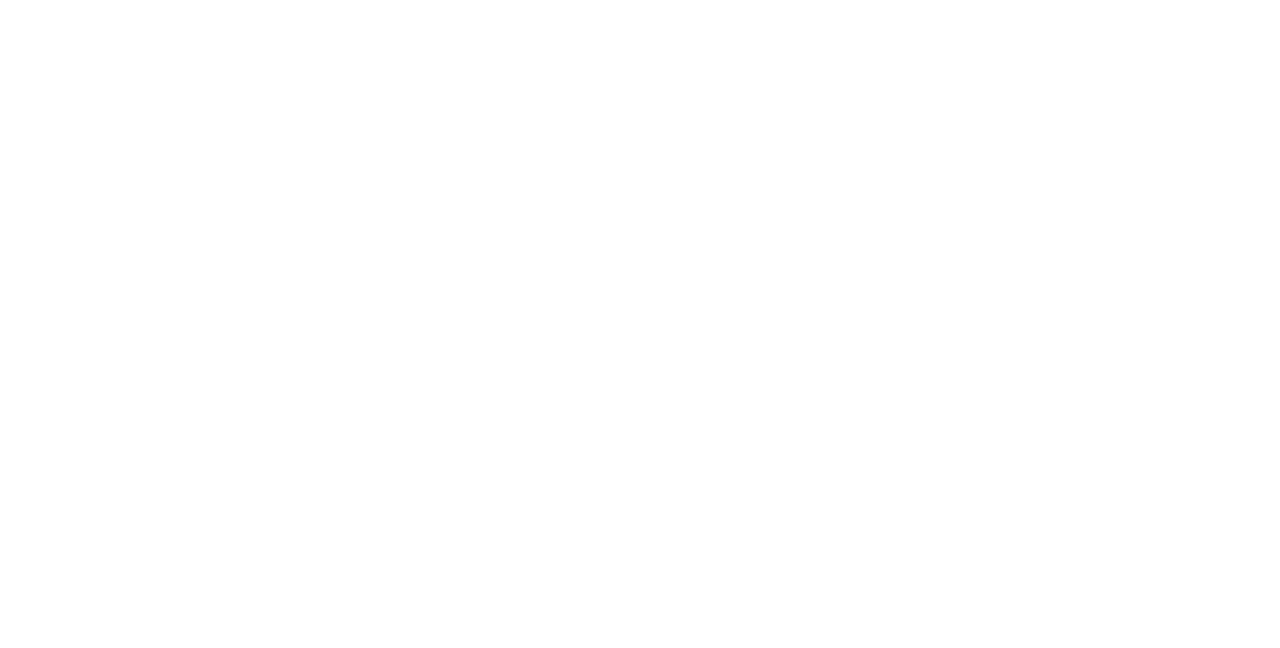
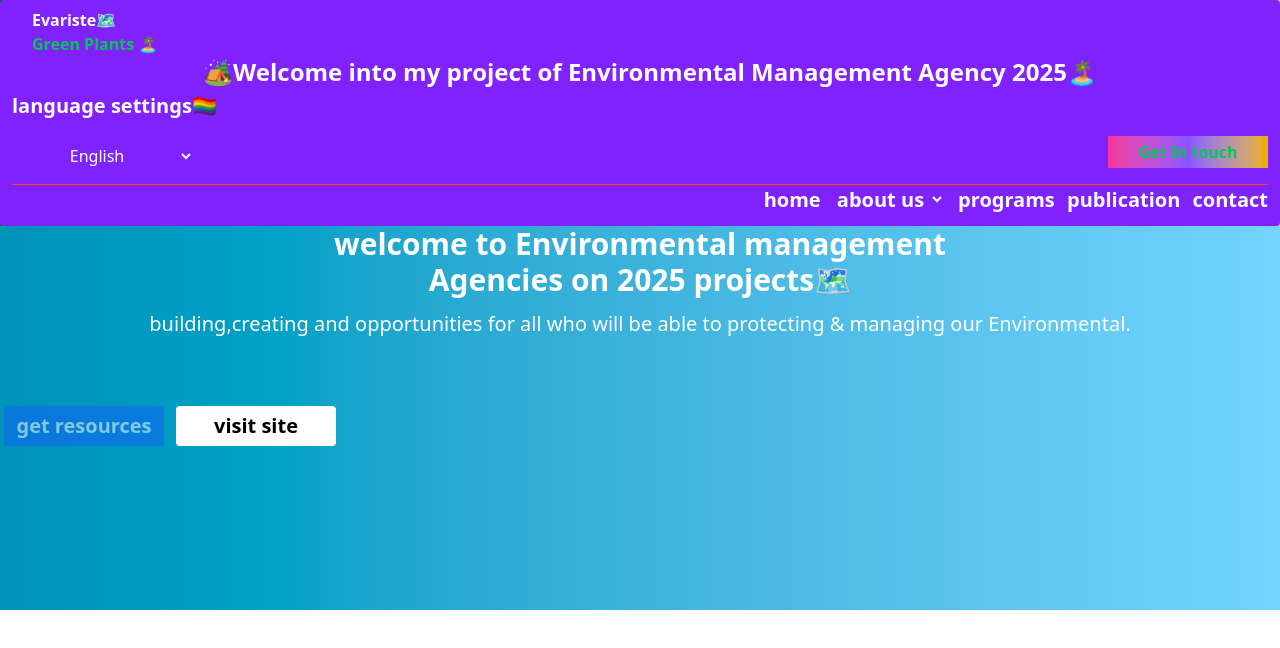
Before and after one commit to evariste123/project1, a plain HTML site: page index0.html in a window 1280 px wide. Drawn offline with nearby package versions, Linux system fonts and the light colour scheme.

Commit message:
project2

```diff
--- a/index0.html
+++ b/index0.html
@@ -0,0 +1,107 @@
+<!doctype html>
+<html>
+  <head>
+    <meta charset="UTF-8" />
+    <meta name="viewport" content="width=device-width, initial-scale=1.0" />
+    <script src="https://cdn.jsdelivr.net/npm/@tailwindcss/browser@4"></script>
+    <title>🏚home | pages</title>
+  </head>
+  <body>
+    <section class="relative w-auto col-span-5 ml-auto bg-linear-to-l from-yellow-400 via-slate-600 to-emerald-800">
+    <nav class="relative p-3 ml-auto rounded-sm bg-violet-600 ">
+      <div class="relative flex-col col-span-5 ml-5 font-bold text-left text-white cursor-pointer bottom-1">Evariste🗺<h1 class="relative text-green-500 cursor-pointer hover:inset-x-auto">Green Plants 🏝</h1>
+        <h1 class="relative bottom-0 text-2xl font-extrabold text-center text-white transition-opacity hover:text-orange-500 ">🏕Welcome into my project of Environmental Management Agency 2025🏝</h1>
+        </div>
+         <h1 class="relative grid-flow-col grid-cols-4 text-xl font-extrabold text-white">language settings🏳‍🌈</h1>
+    <div class="relative cursor-pointer top-5">
+    <select name="language" id="language" class="relative h-8 text-center text-white transition duration-300 cursor-pointer bg-violet-600 hover:rounded-sm">
+      <option value="">English</option>
+      <option value="">Spanish</option>
+       <option value="">French</option>
+    <option value="">Spanish</option>
+    <option value="">Swahili</option>
+    <option value="">Japanese</option>
+    <option value="">United kingdom(uk)</option>
+    <option value="">United state(US)</option>
+    <option value="">hindi</option>
+    <option value="">Indonesia</option>
+    <option value="">Africans</option>
+    <option value="">french(canada)</option>
+    <option value="">Ikinyarwanda</option>
+    <option value="">Ikirundi</option>
+    <option value="">albanian</option>
+    <option value="">anharic</option>
+    <option value="">arabic</option>
+    <option value="">armerian</option>
+    <option value="">assamese</option>
+    <option value="">azerbaijian</option>
+    <option value="">bangla</option>
+    <option value="">basque</option>
+    <option value="">bosinian</option>
+    <option value="">bulganian</option>
+    <option value="">burmese</option>
+    <option value="">gatalan</option>
+    <option value="">chinese(simplified)</option>
+    <option value="">chinese(tradition)</option>
+    <option value="">croatian</option>
+    <option value="">Czech</option>
+    <option value="">Danish</option>
+    <option value="">Dutch</option>
+    <option value="">Estonian</option>
+    <option value="">filipino</option>
+    <option value="">Galacian</option>
+    <option value="">German</option>
+    <option value="">Greek</option>
+    <option value="">Gujarat</option>
+    <option value="">haitian creole</option>
+    <option value="">Hausa</option>
+    <option value="">Nyanja</option>
+    <option value="">Persian</option>
+    <option value="">polish</option>
+    <option value="">Portuguese(portugal)</option>
+    </select>
+    </div>
+        <div class="relative text-right bottom-4">
+      <a href="./index.html"><button class="relative w-40 h-8 font-extrabold text-center text-green-500 cursor-pointer bg-linear-to-l from-yellow-500 via-violet-500 to-pink-500 hover:indent-3 hover:rounded-sm">Get In touch</button></a>
+        </div>
+      <hr class="relative text-orange-600">
+        <div class="relative text-right">
+            <a href="./index0.html" class="relative flex-col col-span-5 text-xl font-semibold text-white transition-opacity rounded-sm hover:bg-rose-700 hover:inset-1">home</a>
+            <a href="#about" class="relative flex-col col-span-5 ml-2 text-xl font-semibold text-white transition-opacity rounded-sm hover:bg-rose-700 hover:inset-1">
+              <select name="select" id="select" class="relative border-0 border-separate hover:rounded-xl">
+                <option value="about  us" class="relative rounded-sm cursor-pointer text-ellipsis hover:bg-red-300">about us</option> </a>
+                <a href="./index0.html"><option value="#service" class="relative text-black cursor-pointer text-ellipsis hover:indent-2 ">service</option></a>
+                <option value="#training" class="relative text-black cursor-pointer text-ellipsis hover:indent-2">training</option>
+                <option value="#initiative" class="relative text-black cursor-pointer text-ellipsis hover:indent-2">initiative</option>
+                <option value="#project" class="relative text-black cursor-pointer text-ellipsis hover:indent-2">project</option>
+                <option value="#activities" class="relative text-black cursor-pointer text-ellipsis hover:indent-2">activities</option>
+                <option value="#search" class="relative text-black cursor-pointer text-ellipsis hover:indent-2">search</option>
+              </select>
+
+            <a href="#programs" class="relative flex-col col-span-5 ml-2 text-xl font-semibold text-white hover:bg-rose-700 hover:rounded-sm hover:inset-1">programs</a>
+            <a href="#publication" class="relative flex-col col-span-5 ml-2 text-xl font-semibold text-white transition-opacity hover:bg-rose-700 hover:rounded-sm hover:inset-1">publication</a>
+            <a href="#contact" class="relative flex-col col-span-5 ml-2 text-xl font-semibold text-white transition-opacity hover:bg-rose-700 hover:rounded-sm hover:inset-1 ">contact</a>
+      </div>
+    </nav>
+    </section>
+    <section class="grid-cols-1 rid r bg-linear-to-r from-cyan-600 to-sky-300 max-w-9xl md:grid-cols-2 lg:grid-cols-3 h-96">
+        <div class="relative top-0 transition duration-500 hover:text-green-900 ">
+            <h1 class="relative text-3xl font-extrabold text-center text-white">
+                welcome to Environmental management <br>
+                 Agencies on 2025 projects🗺
+            </h1>
+            <h2 class="relative text-xl font-medium text-center text-white top-3 ">
+              building,creating and opportunities for all who will be able to protecting & managing our Environmental.
+            </h2>
+        </div>
+        <div class="relative grid-cols-1 ml-1 text-xl font-extrabold text-white md:grid-cols-2 lg:grid-cols-3 top-20">
+          <a href="">
+          <button class="relative w-40 h-10 transition duration-1000 bg-blue-600 rounded-sm cursor-pointer animate-pulse">get resources</button>
+          </a>
+        </div>
+        <div class="relative grid-cols-1 md:grid-cols-2 lg:grid-cols-3">
+          <button class="relative w-40 h-10 text-xl font-extrabold transition duration-1000 bg-white rounded-sm cursor-pointer ml-44 top-10">visit site</button>
+        </div>
+    </section>
+  </body>
+</html>
```
Also changed, not shown: index.html (+2 -2 lines).
